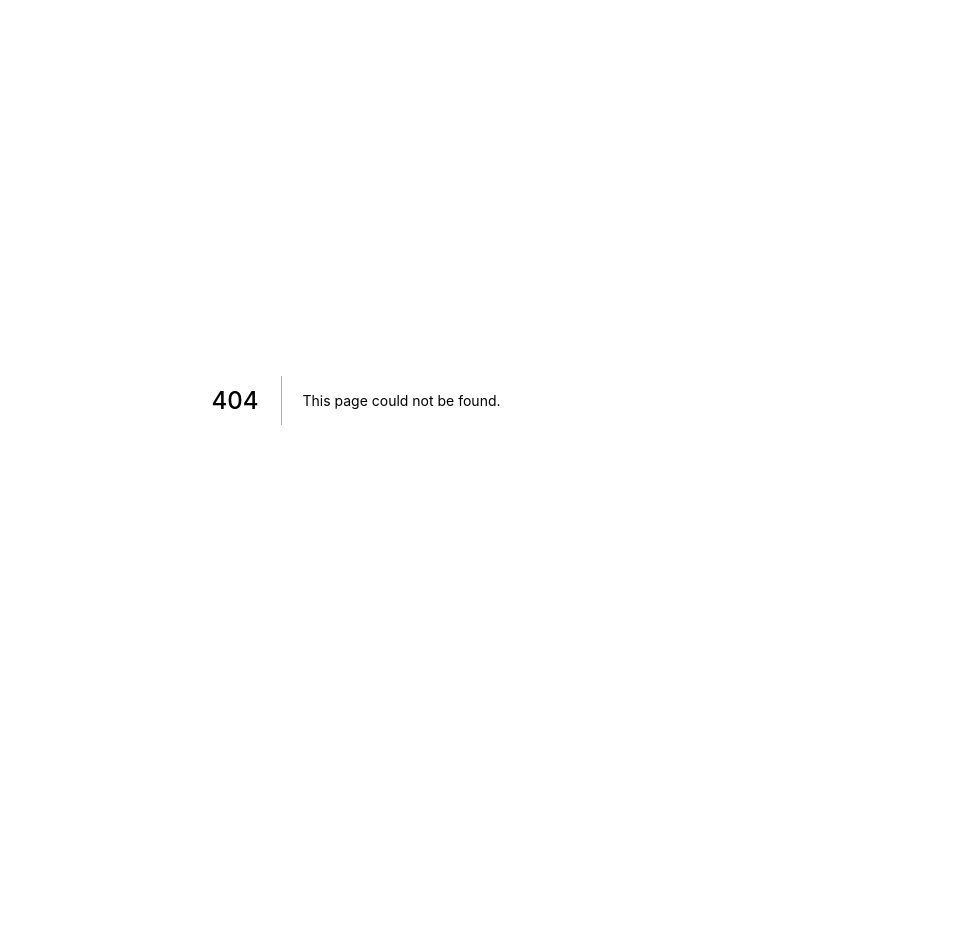
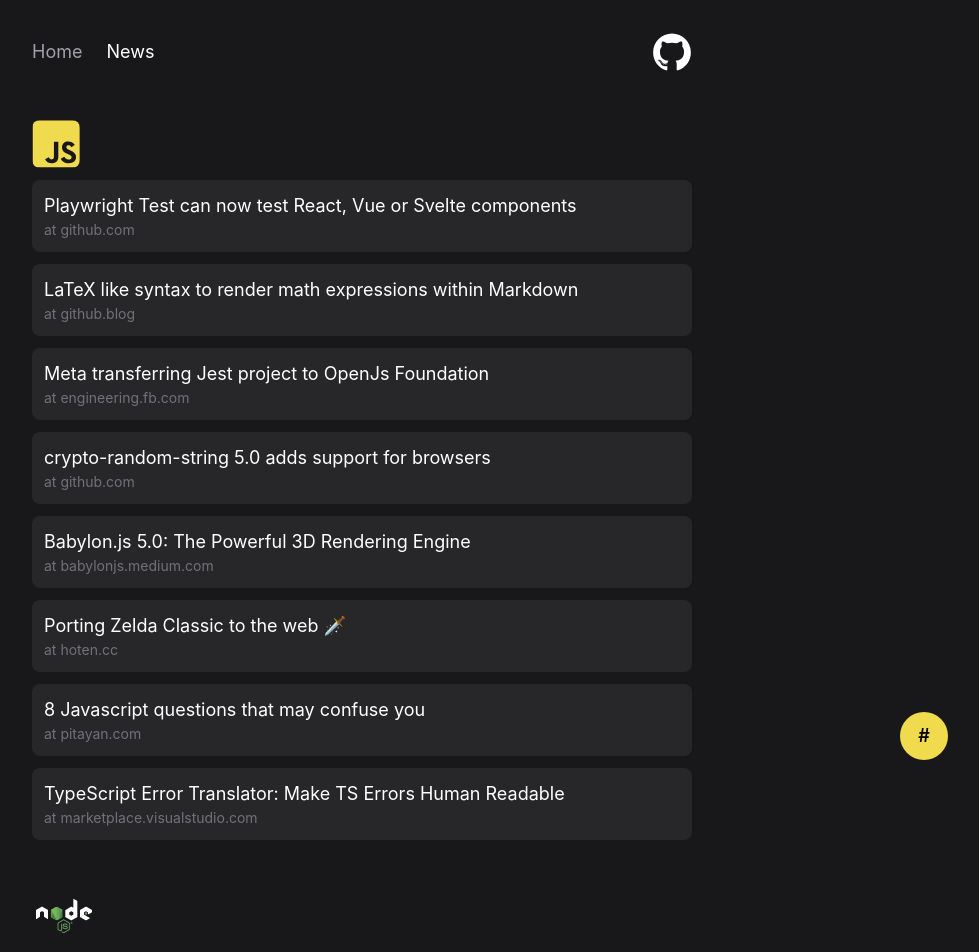
Before and after one commit to inhopj/fcirone.dev, a Next.js app: page /news in a window 1280 px wide. Before the commit this address had no page. Shown: the top 952 px of the page, without its empty margins (284-1263 px from the left). Before the commit the page ends 800 px from the top, so only its background shows below. Built offline with nearby package versions, Linux system fonts and the light colour scheme.

Commit message:
news page

```diff
--- /dev/null
+++ b/pages/news.tsx
@@ -0,0 +1,78 @@
+import type { NextPage } from 'next'
+import Head from 'next/head'
+import feeds from '../public/feeds.json'
+import Header from '../components/Header/Header'
+import Section from '../components/Feeds/Section'
+import RSSFeeds from '../components/Feeds/RSSFeeds'
+import Javascript from '../components/Icons/Javascript'
+import Node from '../components/Icons/Node'
+import React from '../components/Icons/React'
+import Nodejs from '../components/Icons/Nodejs'
+import FloatingGuy from '../components/FloatingGuy'
+import Image from 'next/image';
+import { Anchor } from '../interfaces/interfaces'
+
+const Feeds: NextPage = () => {
+
+  const { javascript, node, react } = feeds
+
+  const anchors: Anchor[] = [
+    {
+      href: '#rss',
+      icon: <Image
+        src="/rss-feed.svg"
+        alt="rss-feed"
+        width={30}
+        height={30}
+      />,
+      parentClassNames: "p-3"
+    },
+    { href: '#react', icon: <React className='w-9' />, parentClassNames: "p-3" },
+    { href: '#node', icon: <Nodejs className='w-10' />, parentClassNames: "p-3" },
+    { href: '#javascript', icon: <Javascript className='w-9 rounded-lg' />, parentClassNames: "p-3" },
+  ]
+
+  return (
+    <>
+      <Head>
+        <title>fcirone - Feeds</title>
+        <meta name="description" content="Feeds page" charSet="UTF-8" />
+        <link rel="icon" href="/rss-feed.svg" />
+      </Head>
+
+      <div className='flex flex-col min-h-screen justify-between items-center p-4 md:p-8 bg-zinc-900'
+      >
+        <div
+          className='flex flex-col items-stretch max-w-2xl w-full mb-4'
+        >
+          <Header className='mb-12' />
+          <Section
+            Icon={<Javascript className='w-12 rounded-lg' />}
+            id='javascript'
+            items={javascript}
+            className='mb-12'
+          />
+          <Section
+            Icon={<Node className='w-14 h-14 ml-1' />}
+            id='node'
+            items={node}
+            className='mb-12'
+          />
+          <Section
+            Icon={<React className='w-12' />}
+            id='react'
+            items={react}
+          />
+        </div>
+        <div
+          className='flex flex-col p-4'
+        >
+          <RSSFeeds />
+        </div>
+      </div>
+      <FloatingGuy anchors={anchors}/>
+    </>
+  )
+}
+
+export default Feeds
```
